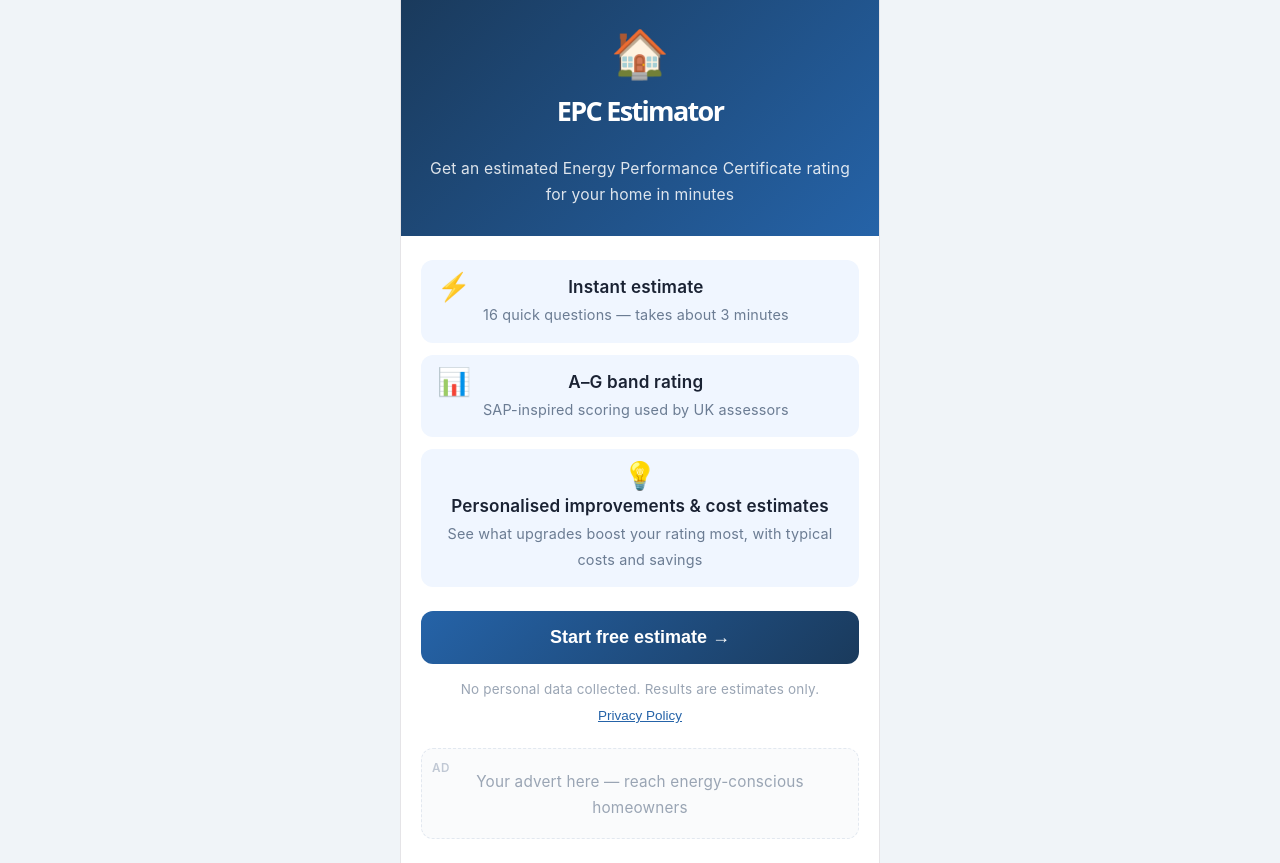
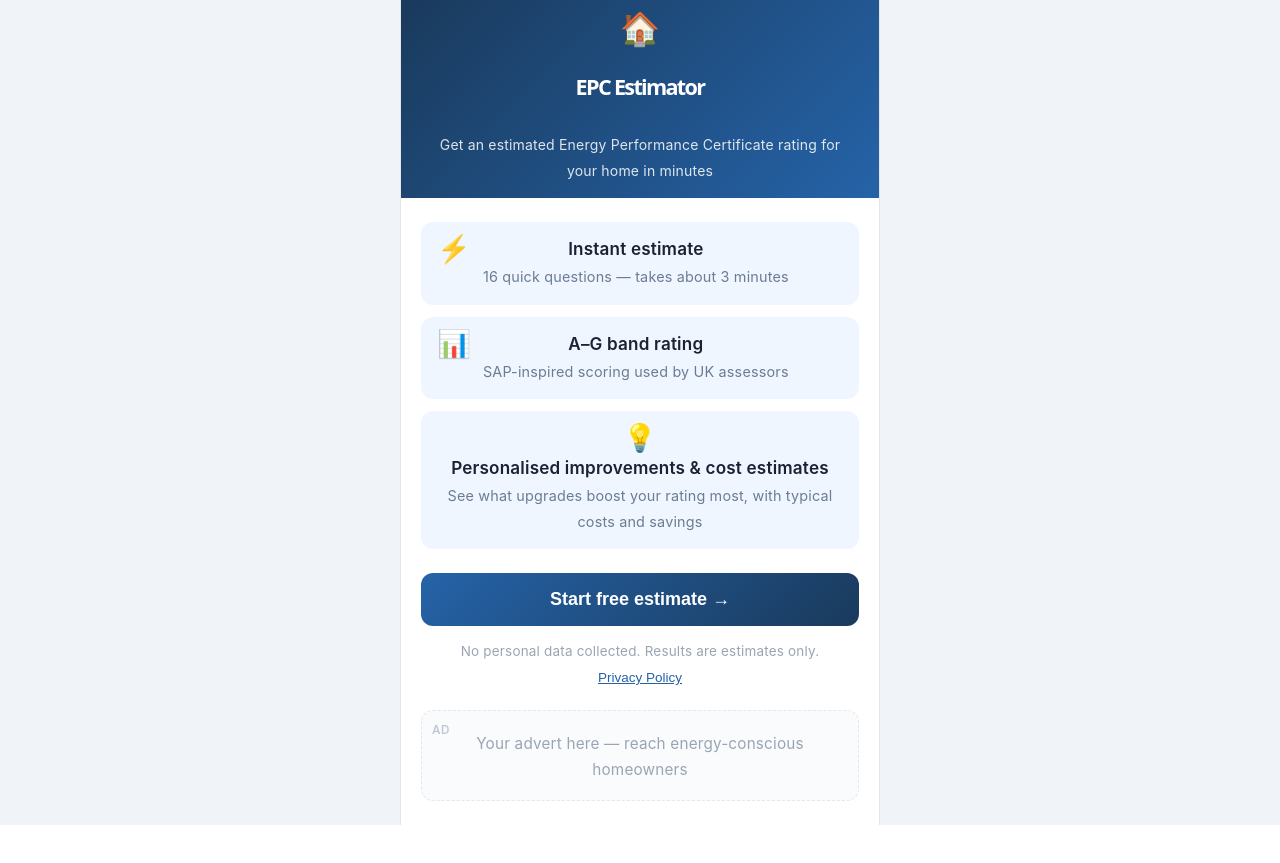
Before and after one commit to lukecode99/epc-estimator-native, a React (Vite) app: page / in a window 1280 px wide. After the commit the page ends 825 px from the top, so only its background shows below. Built offline with nearby package versions, Linux system fonts and the light colour scheme.

Commit message:
Shrink home hero banner — smaller padding, logo and font

```diff
--- a/src/App.css
+++ b/src/App.css
@@ -47,13 +47,13 @@ body {
 .home-hero {
   background: linear-gradient(135deg, #1a3a5c 0%, #2563a8 100%);
   color: #fff;
-  padding: 40px 24px 28px;
-  padding-top: calc(40px + env(safe-area-inset-top));
+  padding: 16px 24px 14px;
+  padding-top: calc(16px + env(safe-area-inset-top));
   text-align: center;
 }
-.home-hero .logo { font-size: 2.6rem; margin-bottom: 8px; }
-.home-hero h1 { font-size: 1.5rem; font-weight: 800; color: #fff; }
-.home-hero p  { font-size: 0.87rem; opacity: 0.85; margin-top: 6px; color: #fff; }
+.home-hero .logo { font-size: 1.8rem; margin-bottom: 4px; }
+.home-hero h1 { font-size: 1.2rem; font-weight: 800; color: #fff; }
+.home-hero p  { font-size: 0.78rem; opacity: 0.85; margin-top: 3px; color: #fff; }
 
 .home-body { padding: 24px 20px; }
 
```
